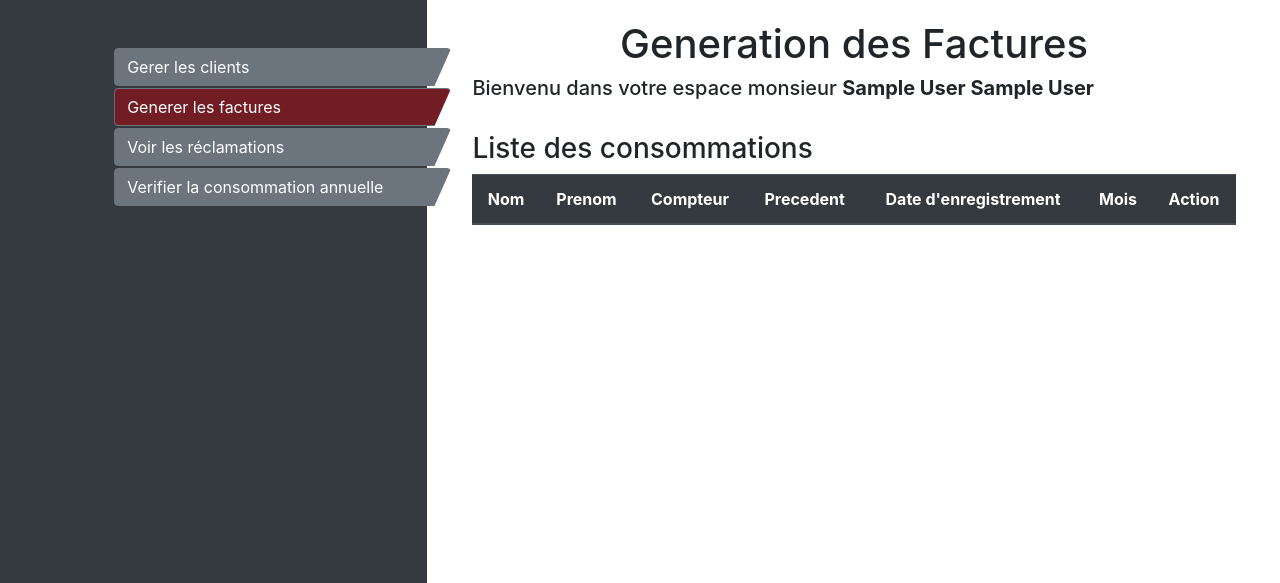
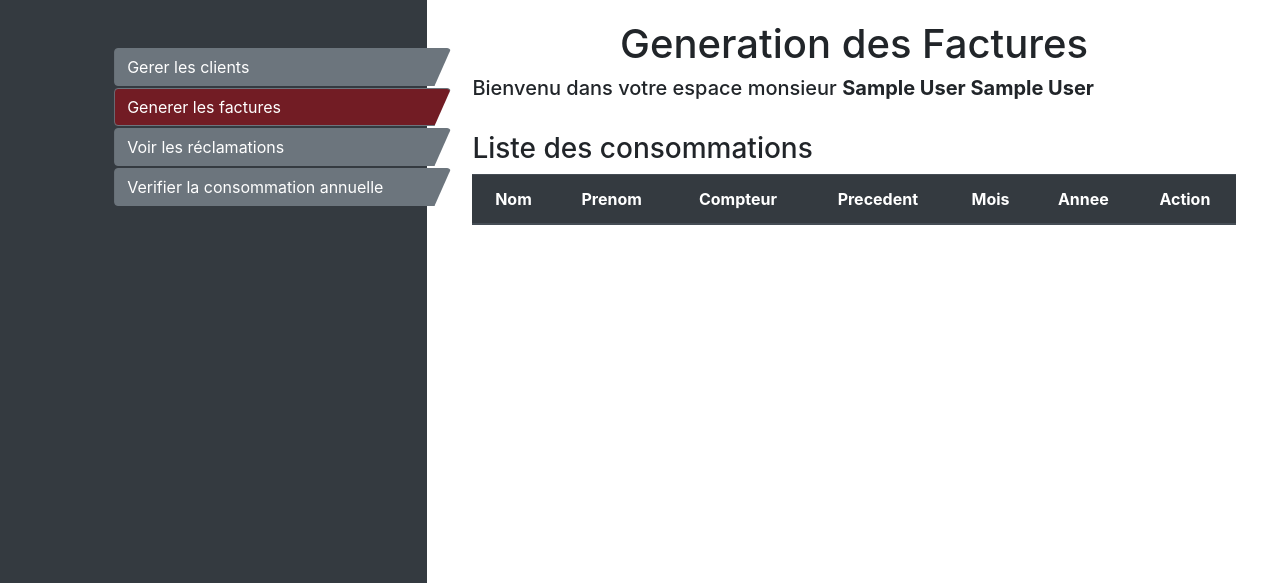
Before and after one commit to MoAliTahir/ElecticityBillApp, a PHP site: page /admin/adminGenererFactures.php in a window 1280 px wide. Shown: the part 70-653 px from the top of the page. Run offline with PHP 8.4, Linux system fonts and the light colour scheme; the visitor is signed in with stand-in values (Sample User, id 1); data that the repository does not hold is empty.

Commit message:
Updating 'date_enreg' to 'annee'

```diff
--- a/TP2/admin/adminGenererFactures.php
+++ b/TP2/admin/adminGenererFactures.php
@@ -6,7 +6,7 @@ if(isset($_SESSION["id_user"])){
     $prenom = $_SESSION['prenom'];
 
     require_once "../db.php";
-    $sql = "SELECT id_consom, compteur, date_enreg, mois, nom, prenom FROM consommation, user WHERE id_user = id_client and valide = 0";
+    $sql = "SELECT id_consom, compteur, annee, mois, nom, prenom FROM consommation, user WHERE id_user = id_client and valide = 0 and mois != 0";
     $requete = $db->query($sql);
 
 
@@ -34,8 +34,8 @@ include "templateAdmin.html";
             <th scope="col">Prenom</th>
             <th scope="col">Compteur</th>
             <th scope="col">Precedent</th>
-            <th scope="col">Date d'enregistrement</th>
             <th scope="col">Mois</th>
+            <th scope="col">Annee</th>
             <th scope="col">Action</th>
         </tr>
         </thead>
@@ -55,8 +55,8 @@ include "templateAdmin.html";
                 <td><?= $consommations['prenom'] ?></td>
                 <td><?= $consommations['compteur'] ?></td>
                 <td><?= $valComptPrec ?></td>
-                <td><?= $consommations['date_enreg'] ?></td>
                 <td><?= $consommations['mois'] ?></td>
+                <td><?= $consommations['annee'] ?></td>
                 <td class="text-center">
                     <a href="adminModifieConsommation.php?id=<?= $consommations['id_consom']?>">
                         <button class="btn btn-primary">Modifier</button>
--- a/TP2/admin/adminModifieConsommation.php
+++ b/TP2/admin/adminModifieConsommation.php
@@ -18,7 +18,7 @@ if(isset($_SESSION["id_user"]))
     {
         $id_consom = $_POST['id_consom'];
         $id_client = $_POST['id_client'];
-        $date_enreg = $_POST['date'];
+        $date_enreg = $_POST['annee'];
         $compteur = $_POST['compteur'];
         $mois = $_POST['mois'];
 
@@ -109,8 +109,8 @@ include "templateAdmin.html";
             <small id="identifiantHelp" class="form-text text-muted">Cet identifiant est unique pour chaque client</small>
         </div>
         <div class="form-group">
-            <label for="date">Date enregistrement</label>
-            <input type="date" class="form-control" readonly id="date" name="date" value="<?php if(isset($i)) echo $consommation['date_enreg']; ?>">
+            <label for="annee">Année</label>
+            <input type="number" class="form-control" readonly id="annee" name="annee" value="<?php if(isset($i)) echo $consommation['annee']; ?>">
         </div>
         <div class="form-group">
             <label for="compteur">Compteur</label>
--- a/TP2/clientFactures.php
+++ b/TP2/clientFactures.php
@@ -34,12 +34,13 @@ include "template.html";
                     <table class="table">
                         <thead class="thead-dark">
                         <tr class="text-center">
-                            <th scope="col">Num Compte</th>
+                            <th scope="col">Compte</th>
                             <th scope="col">Consommation</th>
                             <th scope="col">Mois</th>
                             <th scope="col">PrixHT</th>
                             <th scope="col">PrixTTC</th>
                             <th scope="col">Date Validation</th>
+                            <th scope="col">Action</th>
                         </tr>
                         </thead>
                         <tbody style="padding: 20px 50px 20px 50px">
@@ -52,6 +53,7 @@ include "template.html";
                                 <td><?= $facture['prixHT'] ?></td>
                                 <td><?= $facture['prixHT']*1.14 ?></td>
                                 <td><?= $facture['date_enreg'] ?></td>
+                                <td><a href=""><button class="btn btn-success my-2 my-sm-0">Télécharger</button></a></td>
                             </tr>
                         <?php
                         endforeach;
```
Also changed, not shown: TP2/clientSaisirConsommation.php (+8 -6 lines).
